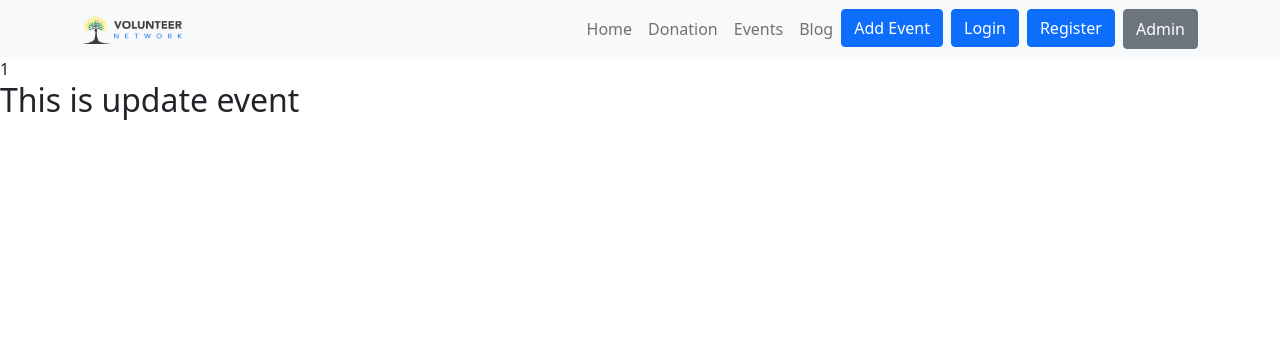
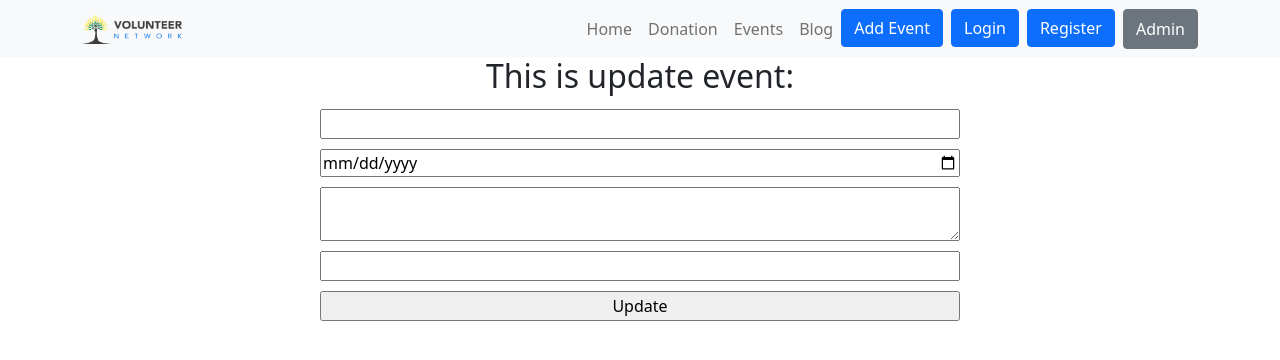
Before and after one commit to Jahid0178/Volunteer-Network, a React (Create React App) app: page /updateEvent/1 in a window 1280 px wide. Shown: the top 360 px of the page. Built offline with nearby package versions, Linux system fonts and the light colour scheme; no server answers.

Commit message:
home added

```diff
--- a/src/components/AddEvents/AddEvents.js
+++ b/src/components/AddEvents/AddEvents.js
@@ -63,8 +63,13 @@ const AddEvents = () => {
                 className="mb-3"
                 controlId="exampleForm.ControlTextarea1"
               >
-                <Form.Label>Example textarea</Form.Label>
-                <Form.Control ref={textMessageRef} as="textarea" rows={3} />
+                <Form.Label>Description</Form.Label>
+                <Form.Control
+                  ref={textMessageRef}
+                  as="textarea"
+                  rows={3}
+                  placeholder="Description"
+                />
               </Form.Group>
             </Col>
 
--- a/src/components/ShowEvents/ShowEvents.js
+++ b/src/components/ShowEvents/ShowEvents.js
@@ -1,11 +1,11 @@
 import { Card, Col, Button } from "react-bootstrap";
-import { Link, useHistory } from "react-router-dom";
+import { useHistory } from "react-router-dom";
 import "./ShowEvents.css";
 
 const ShowEvents = (props) => {
   const history = useHistory();
   const { title, imageLink, _id } = props.event;
-  const handleEventUpdate = (id) => {
+  const handleEventUpdate = () => {
     history.push(`/updateEvent/${_id}`);
   };
   return (
--- /dev/null
+++ b/src/components/UpdateEvent/UpdateEvent.css
@@ -0,0 +1,12 @@
+.update-container form {
+  display: flex;
+  justify-content: center;
+  align-items: center;
+  flex-direction: column;
+}
+
+.update-container form input,
+textarea {
+  width: 50%;
+  margin: 5px 0;
+}
--- a/src/components/UpdateEvent/UpdateEvent.js
+++ b/src/components/UpdateEvent/UpdateEvent.js
@@ -1,12 +1,91 @@
-import React from "react";
-import { useParams } from "react-router";
+import { useEffect, useState } from "react";
+import { useHistory, useParams } from "react-router";
+import "./UpdateEvent.css";
 
 const UpdateEvent = () => {
+  const [event, setEvent] = useState({});
+  const [eventData, setEventData] = useState({
+    title: "",
+    date: "",
+    textMessage: "",
+    imageLink: "",
+  });
+  const history = useHistory();
+
+  useEffect(() => {
+    setEventData({
+      title: event?.title,
+      date: event?.date,
+      textMessage: event?.textMessage,
+      imageLink: event?.imageLink,
+    });
+  }, [event]);
+
   const { id } = useParams();
+
+  useEffect(() => {
+    fetch(`http://localhost:4000/events/${id}`)
+      .then((res) => res.json())
+      .then((data) => {
+        setEvent(data);
+      });
+  }, []);
+
+  const handleUpdateEvent = (e) => {
+    fetch(`http://localhost:4000/addEvents/${id}`, {
+      method: "PUT",
+      headers: {
+        "content-type": "application/json",
+      },
+      body: JSON.stringify(eventData),
+    })
+      .then((res) => res.json())
+      .then((data) => {
+        if (data.modifiedCount > 0) {
+          alert("Update successfully");
+          setEventData({
+            title: "",
+            date: "",
+            textMessage: "",
+            imageLink: "",
+          });
+          history.push("/home");
+        }
+      });
+    e.preventDefault();
+  };
   return (
-    <div>
-      <span>{id}</span>
-      <h2>This is update event</h2>
+    <div className="update-container">
+      <h2 className="text-center">This is update event: {event?.title}</h2>
+      <form>
+        <input
+          type="text"
+          onChange={(e) =>
+            setEventData({ ...eventData, title: e.target.value })
+          }
+          value={eventData.title || ""}
+        />
+        <input
+          type="date"
+          onChange={(e) => setEventData({ ...eventData, date: e.target.value })}
+          value={eventData.date || ""}
+        />
+        <textarea
+          type="text"
+          onChange={(e) =>
+            setEventData({ ...eventData, textMessage: e.target.value })
+          }
+          value={eventData.textMessage || ""}
+        />
+        <input
+          type="text"
+          onChange={(e) =>
+            setEventData({ ...eventData, imageLink: e.target.value })
+          }
+          value={eventData.imageLink || ""}
+        />
+        <input type="submit" value="Update" onClick={handleUpdateEvent} />
+      </form>
     </div>
   );
 };
```
